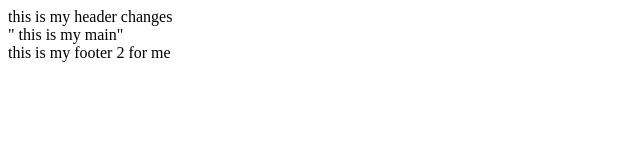
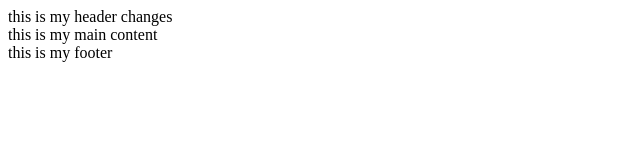
Before and after one commit to prasadkalbhor30/test_repo, a plain HTML site: page index.html in a window 1280 px wide. Shown: the whole page, without its empty margins (0-640 px from the left). Drawn offline with Linux system fonts and the light colour scheme.

Commit message:
no changes\

```diff
--- a/index.html
+++ b/index.html
@@ -11,9 +11,9 @@
     <header>
         this is my header changes
     </header>
-    " this is my main"
+    <main>this is my main content</main>
     <footer>
-        this is my footer 2 for me
+        this is my footer
     </footer>
 
 </body>
```
